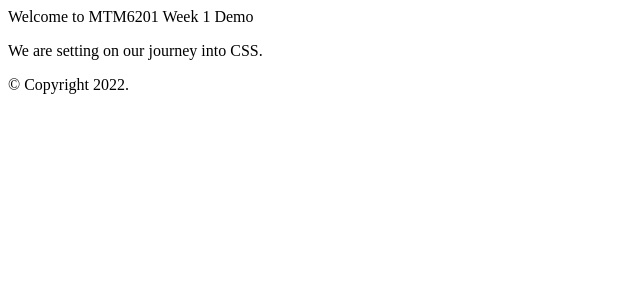
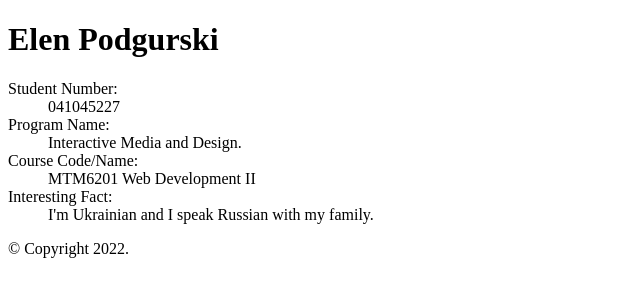
Before and after one commit to podg0003/mtm6201-week1, a plain HTML site: page index.html in a window 1280 px wide. Shown: the whole page, without its empty margins (0-640 px from the left). Drawn offline with Linux system fonts and the light colour scheme.

Commit message:
Adds description list

```diff
--- a/index.html
+++ b/index.html
@@ -4,17 +4,27 @@
     <meta charset="UTF-8">
     <meta http-equiv="X-UA-Compatible" content="IE=edge">
     <meta name="viewport" content="width=device-width, initial-scale=1.0">
-    <title>MTM6201 Week 1</title>
+    <title>Elen Podgurski</title>
 </head>
 <body>
     <div class="container">
         <header>
-            Welcome to MTM6201 Week 1 Demo
+            <h1>Elen Podgurski</h1>
         </header>
         <main>
-           <p>
-            We are setting on our journey into CSS.
-           </p>
+           <dl>
+               <dt>Student Number:</dt>
+               <dd>041045227</dd>
+
+               <dt>Program Name:</dt>
+               <dd>Interactive Media and Design.</dd>
+
+               <dt>Course Code/Name:</dt>
+               <dd>MTM6201 Web Development II</dd>
+
+               <dt>Interesting Fact:</dt>
+               <dd>I'm Ukrainian and I speak Russian with my family.</dd>
+           </dl>
         </main>
     <footer>
         <p>
```
